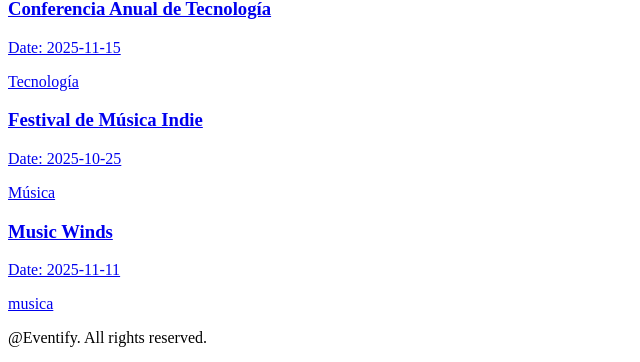
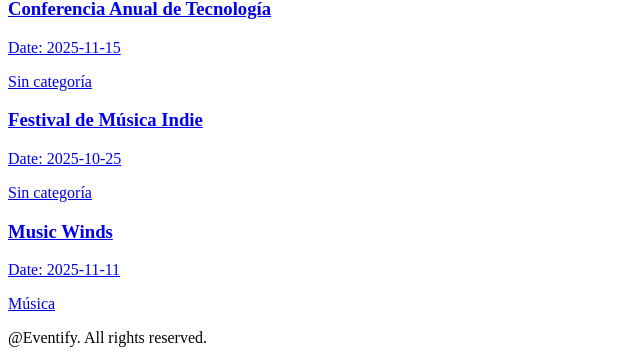
Before and after one commit to SofiaCantalupi/eventify-practice-angular, an Angular app: page /events in a window 1280 px wide. Shown: the part 157-519 px from the top of the page, without its empty margins (0-640 px from the left). Built offline with nearby package versions, Linux system fonts and the light colour scheme; data requests are answered from the project's data file.

Commit message:
add helper method in eventservice

```diff
--- a/src/app/pages/event-list/event-list.html
+++ b/src/app/pages/event-list/event-list.html
@@ -6,7 +6,7 @@
     ><article>
       <h3>{{ event.name }}</h3>
       <p>Date: {{ event.date }}</p>
-      <span>{{ event.category }}</span>
+      <span>{{ getCategoryName(event.category) }}</span>
     </article>
   </a>
   }
--- a/src/app/pages/event-list/event-list.ts
+++ b/src/app/pages/event-list/event-list.ts
@@ -1,5 +1,7 @@
 import { Component, inject } from '@angular/core';
 import { EventService } from '../../services/event-service';
+import { CategoryService } from '../../services/category-service';
+import { Category } from '../../category';
 
 @Component({
   selector: 'app-event-list',
@@ -9,12 +11,19 @@
 })
 export class EventList {
   eventService = inject(EventService);
+  categoryService = inject(CategoryService);
 
   // se guarda la referencia a la signal del servicio
   events = this.eventService.events;
+  categories = this.categoryService.categories;
 
   ngOnInit(): void {
     // refresca la lista cada vez que se ingresa a la pagina, como getEvents hace la peticion get y events es una referencia al signal del servicio, se actualiza
     this.eventService.getEvents();
   }
+
+  getCategoryName(categoryId: string): string {
+    const category: Category | undefined = this.categories().find((c) => c.id === categoryId);
+    return category ? category.name : 'Sin categoría';
+  }
 }
```
